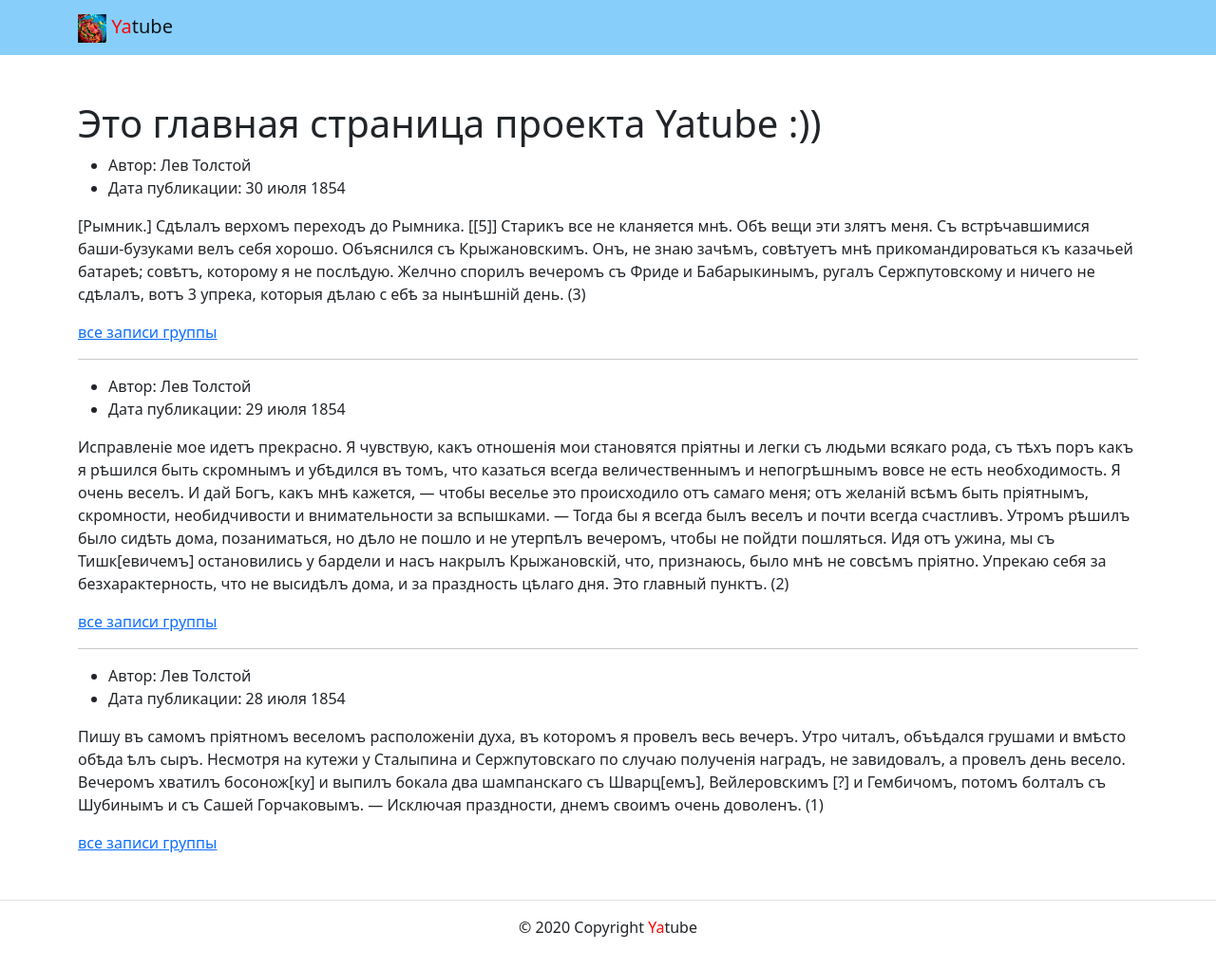
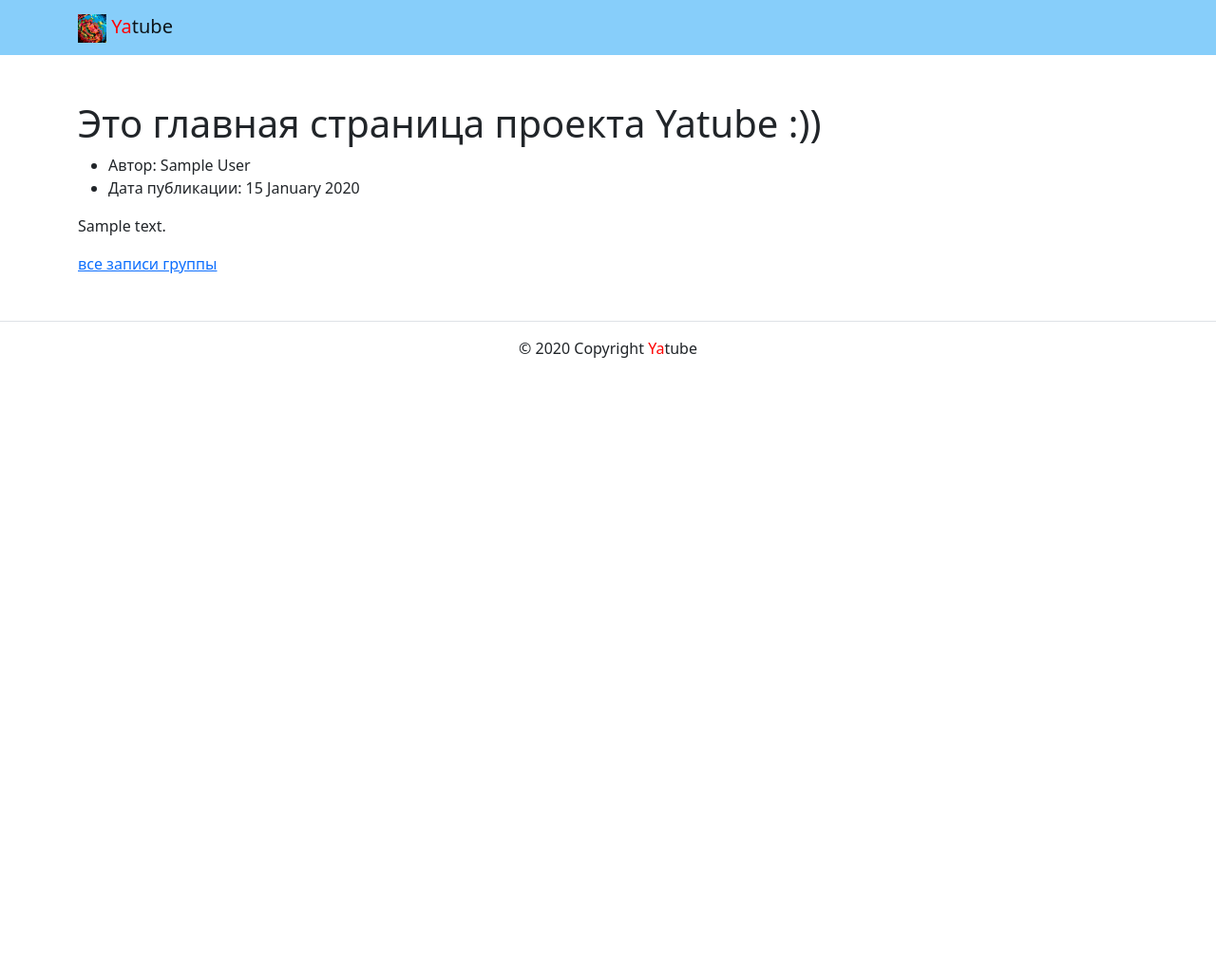
Before and after one commit to ninznak/yatube_3th, a Django app: page / in a window 1280 px wide. Shown: the whole page at 95% size. After the commit the page ends 377 px from the top, so only its background shows below. Run offline with Django 3.2, Linux system fonts and the light colour scheme; tables that the repository leaves empty hold one stand-in row (values such as "Sample post"); some libraries are stand-ins or nearby versions.

Commit message:
сайт и модель Post работает

```diff
--- a/yatube/posts/views.py
+++ b/yatube/posts/views.py
@@ -1,17 +1,18 @@
 from django.shortcuts import render
-
+from .models import Post
 from django.http import HttpResponse
 
 
 def index(request):
-    template = 'posts/index.html'
     title = 'Последние обновления на сайте'
     text = 'Это главная страница проекта Yatube :))'
+    posts = Post.objects.order_by('-pub_date')[:10]
     context = {
         'title' : title,
         'text' : text,
+        'posts' : posts,
     }
-    return render(request, template, context)
+    return render(request, 'posts/index.html', context)
 
 def group_posts(request, slug):
     template = 'posts/group_list.html'
--- a/yatube/templates/posts/index.html
+++ b/yatube/templates/posts/index.html
@@ -8,67 +8,21 @@
       <div class="container py-5">
         <h1>{{ text }}</h1>
         <article>
+          {% for post in posts %}
           <ul>
             <li>
-              Автор: Лев Толстой
+              Автор: {{ post.author.get_full_name }}
             </li>
             <li>
-              Дата публикации: 30 июля 1854
+              Дата публикации: {{ post.pub_date|date:"d E Y" }}
             </li>
           </ul>
           <p>
-            [Рымник.] Сдѣлалъ верхомъ переходъ до Рымника. [[5]] Старикъ все не кланяется мнѣ.
-            Обѣ вещи эти злятъ меня. Съ встрѣчавшимися баши-бузуками велъ себя хорошо.
-            Объяснился съ Крыжановскимъ. Онъ, не знаю зачѣмъ, совѣтуетъ мнѣ прикомандироваться
-            къ казачьей батареѣ; совѣтъ, которому я не послѣдую. Желчно спорилъ вечеромъ съ Фриде
-            и Бабарыкинымъ, ругалъ Сержпутовскому и ничего не сдѣлалъ, вотъ 3 упрека, которыя дѣлаю с
-            ебѣ за нынѣшній день. (3)
+            {{ post.text }}
           </p>
-          <a href="group_list.html">все записи группы</a>
-        </article>
-        <hr>
-        <article>
-          <ul>
-            <li>
-              Автор: Лев Толстой
-            </li>
-            <li>
-              Дата публикации: 29 июля 1854
-            </li>
-          </ul>
-          <p>
-            Исправленіе мое идетъ прекрасно. Я чувствую, какъ отношенія мои становятся пріятны и легки
-            съ людьми всякаго рода, съ тѣхъ поръ какъ я рѣшился быть скромнымъ и убѣдился въ томъ,
-            что казаться всегда величественнымъ и непогрѣшнымъ вовсе не есть необходимость. Я очень
-            веселъ. И дай Богъ, какъ мнѣ кажется, — чтобы веселье это происходило отъ самаго меня;
-            отъ желаній всѣмъ быть пріятнымъ, скромности, необидчивости и внимательности за вспышками.
-            — Тогда бы я всегда былъ веселъ и почти всегда счастливъ.
-            Утромъ рѣшилъ было сидѣть дома, позаниматься, но дѣло не пошло и не утерпѣлъ вечеромъ,
-            чтобы не пойдти пошляться. Идя отъ ужина, мы съ Тишк[евичемъ] остановились у бардели и насъ
-            накрылъ Крыжановскій, что, признаюсь, было мнѣ не совсѣмъ пріятно. Упрекаю себя за
-            безхарактерность, что не высидѣлъ дома, и зa праздность цѣлаго дня. Это главный пунктъ. (2)
-          </p>
-          <a href="group_list.html">все записи группы</a>
-        </article>
-        <hr>
-        <article>
-          <ul>
-            <li>
-              Автор: Лев Толстой
-            </li>
-            <li>
-              Дата публикации: 28 июля 1854
-            </li>
-          </ul>
-          <p>
-            Пишу въ самомъ пріятномъ веселомъ расположеніи духа, въ которомъ я провелъ весь вечеръ.
-            Утро читалъ, объѣдался грушами и вмѣсто обѣда ѣлъ сыръ. Несмотря на кутежи у Сталыпина и
-            Сержпутовскаго по случаю полученія наградъ, не завидовалъ, а провелъ день весело. Вечеромъ
-            хватилъ босонож[ку] и выпилъ бокала два шампанскаго съ Шварц[емъ], Вейлеровскимъ [?] и
-            Гембичомъ, потомъ болталъ съ Шубинымъ и съ Сашей Горчаковымъ. — Исключая праздности,
-            днемъ своимъ очень доволенъ. (1)
-          </p>
-          <a href="group_list.html">все записи группы</a>
+          <a href=''>все записи группы</a>
+          {% if not forloop.last %}<hr>{% endif %}
+          {% endfor %}
         </article>
         <!-- под последним постом нет линии -->
       </div>
```
